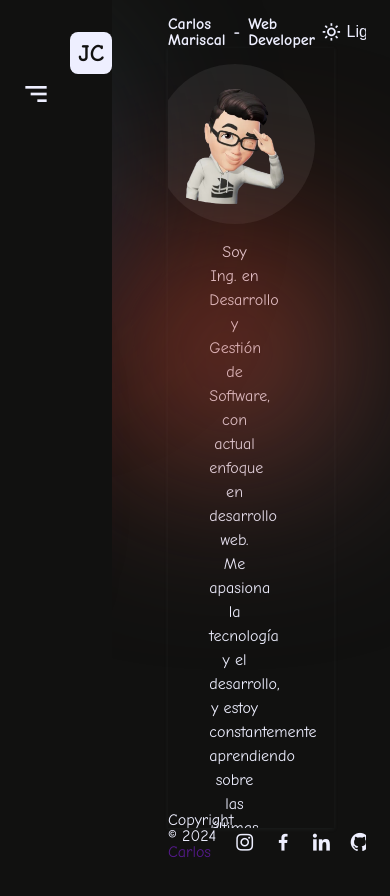
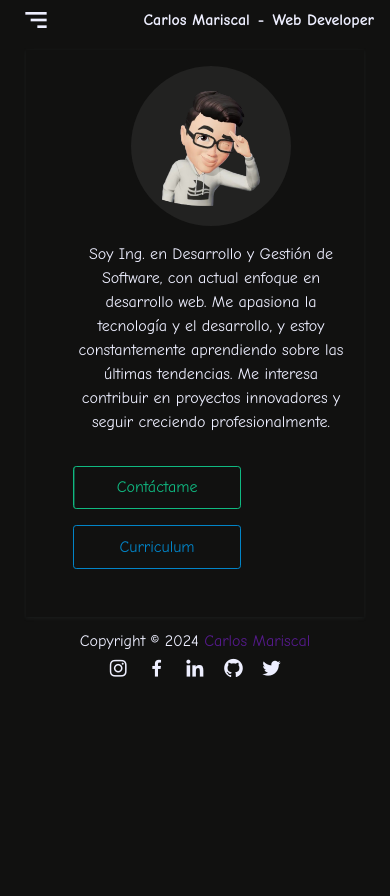
Before and after one commit to jcarlosMariscal/jcarlosMariscal, a Vue app: page / in a window 390 px wide. Shown: the top 896 px of the page. Built offline with nearby package versions, Linux system fonts and the light colour scheme.

Commit message:
ajuste móvil

```diff
--- a/src/App.vue
+++ b/src/App.vue
@@ -32,9 +32,9 @@
       </div>
       <div class="container-footer">
         <!-- <div class="container-footer"> -->
-        <div>
-          <p>Copyright © 2024 <a href="">Carlos Mariscal</a></p>
-        </div>
+        <!-- <div> -->
+        <p>Copyright © 2024 <a href="">Carlos Mariscal</a></p>
+        <!-- </div> -->
         <!-- </div> -->
         <SocialNetworks />
       </div>
@@ -44,7 +44,7 @@
 <script setup lang="ts">
 import { onMounted, ref } from "vue";
 import NavBarMain from "./components/NavBarMain.vue";
-import SocialNetworks from "./components/HomeComponents/SocialNetworks.vue";
+import SocialNetworks from "./components/sections/SocialNetworks.vue";
 const theme = ref<"light" | "dark">("light");
 const darkMode = ref(false);
 const changeTheme = () => {
@@ -69,6 +69,54 @@ onMounted(() => {
 .content {
   display: flex;
   position: relative;
+}
+@media screen and (max-width: 1000px) {
+  .bg-gradient .bg1 {
+    position: absolute;
+    right: 4rem;
+    top: 16rem;
+  }
+  .bg-gradient .bg2 {
+    position: absolute;
+    right: 20rem;
+    top: 5rem;
+    z-index: inherit;
+  }
+  .bg-gradient .bg3 {
+    position: absolute;
+    right: 20rem !important;
+    bottom: 5rem !important;
+    z-index: inherit;
+  }
+}
+@media screen and (max-width: 800px) {
+  .content {
+    flex-direction: column;
+  }
+  .container {
+    width: auto !important;
+    height: auto !important;
+  }
+  .container-header {
+    display: none !important;
+  }
+  .container-main {
+    height: auto !important;
+    margin: 0.5rem !important;
+  }
+  .bg-gradient {
+    display: none;
+  }
+  .container-footer {
+    flex-direction: column;
+    gap: 0.5rem;
+    margin: 1rem 0 !important;
+  }
+}
+@media screen and (max-width: 400px) {
+  .container-main {
+    margin: 0.1rem !important;
+  }
 }
 .bg-gradient .bg1 {
   position: absolute;
@@ -95,7 +143,7 @@ onMounted(() => {
 .bg-gradient .bg2 {
   position: absolute;
   right: 20rem;
-  top: 5rem;
+  top: 7.5rem;
   z-index: inherit;
   background: linear-gradient(
     -45deg,
--- a/src/components/NavBarMain.vue
+++ b/src/components/NavBarMain.vue
@@ -16,6 +16,11 @@
           :class="{ 'bx-menu-alt-right': !mobileNavbar, 'bx-x': mobileNavbar }"
         ></i>
       </button>
+      <div class="container-resume">
+        <span class="resume-name">Carlos Mariscal</span>
+        <span>-</span>
+        <span class="resume-rol">Web Developer</span>
+      </div>
     </div>
     <div class="navbar__menu" :class="{ 'mobile-active': mobileNavbar }">
       <ul class="navbar__menu-options">
@@ -101,10 +106,33 @@ const handleClick = () => (mobileNavbar.value = false);
   flex-direction: column;
 }
 @media screen and (max-width: 800px) {
+  .navbar {
+    /* width: 100%; */
+    height: 2rem;
+    /* position: sticky; */
+    /* background: purple; */
+    /* flex-direction: row; */
+    padding: 0;
+    /* height: calc(100vh - 2rem); */
+    /* display: flex; */
+    /* flex-direction: column; */
+    /* background-color: var(--color-bg); */
+    /* padding-top: 2rem; */
+    /* z-index: 999; */
+  }
+  .navbar__resume {
+    display: none;
+  }
   .navbar__menu-mobile {
-    display: block;
-    margin: 0 1rem;
+    /* display: block; */
+    /* height: 100%; */
+    /* width: 100%; */
+    /* top: 0; */
+    padding: 0 1rem;
     z-index: 50 !important;
+    display: flex;
+    justify-content: space-between;
+    /* background: orange; */
   }
   .navbar__menu-mobile .profile-icon-menu {
     color: var(--color-text);
--- a/src/views/AboutMeView.vue
+++ b/src/views/AboutMeView.vue
@@ -102,14 +102,15 @@ span.learning {
     flex-direction: column !important;
     align-items: center;
     justify-content: center; */
+    padding: 0 !important;
   }
   .content__information .information-text {
     /* width: 95%; */
   }
 }
 @media screen and (max-width: 800px) {
-  .content__information .information-avatar {
-    /* width: 60%; */
+  .aboutMe__content {
+    padding: 0;
   }
 }
 @media screen and (max-width: 700px) {
--- a/src/views/ContactView.vue
+++ b/src/views/ContactView.vue
@@ -9,7 +9,7 @@
 </template>
 
 <script lang="ts" setup>
-import FormComponent from "@/components/ContactComponents/FormComponent.vue";
+import FormComponent from "@/components/sections/FormComponent.vue";
 </script>
 
 <style scoped>
--- a/src/views/HomeView.vue
+++ b/src/views/HomeView.vue
@@ -23,7 +23,6 @@
 
 <script lang="ts" setup>
 import LinkComponent from "@/components/pure/LinkComponent.vue";
-import SocialNetworks from "@/components/HomeComponents/SocialNetworks.vue";
 import AvatarComponent from "@/components/pure/AvatarComponent.vue";
 
 import avatar1 from "@/assets/greeting-avatar.png";
@@ -81,6 +80,11 @@ import avatar2 from "@/assets/greeting-avatar2.png";
     justify-content: space-between;
   }
 }
+@media screen and (max-width: 800px) {
+  .main__content {
+    width: 100%;
+  }
+}
 @media screen and (max-width: 700px) {
   .resume__title {
     font-size: 1.8rem;
--- a/src/views/ProjectsView.vue
+++ b/src/views/ProjectsView.vue
@@ -15,7 +15,7 @@
 </template>
 
 <script lang="ts" setup>
-import CardProject from "@/components/ProjectsComponents/CardProject.vue";
+import CardProject from "@/components/sections/CardProject.vue";
 import { Ref, ref } from "vue";
 import data from "@/assets/data/projects.json";
 
--- a/src/views/TechnologiesView.vue
+++ b/src/views/TechnologiesView.vue
@@ -24,7 +24,7 @@
 </template>
 
 <script lang="ts" setup>
-import CardTechTool from "@/components/TechComponents/CardTechTool.vue";
+import CardTechTool from "@/components/sections/CardTechTool.vue";
 import html5Icon from "@/assets/tech-icons/html5.png";
 import css from "@/assets/tech-icons/css3.png";
 import sass from "@/assets/tech-icons/sass.png";
```
Also changed, not shown: src/components/sections/CardProject.vue (renamed from src/components/ProjectsComponents/CardProject.vue), src/components/sections/CardTechTool.vue (renamed from src/components/TechComponents/CardTechTool.vue), src/components/sections/FormComponent.vue (renamed from src/components/ContactComponents/FormComponent.vue), src/components/sections/SocialNetworks.vue (renamed from src/components/HomeComponents/SocialNetworks.vue).
